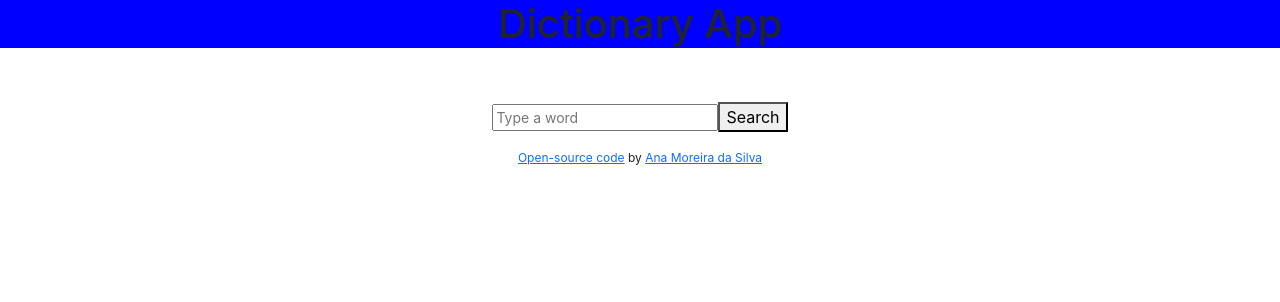
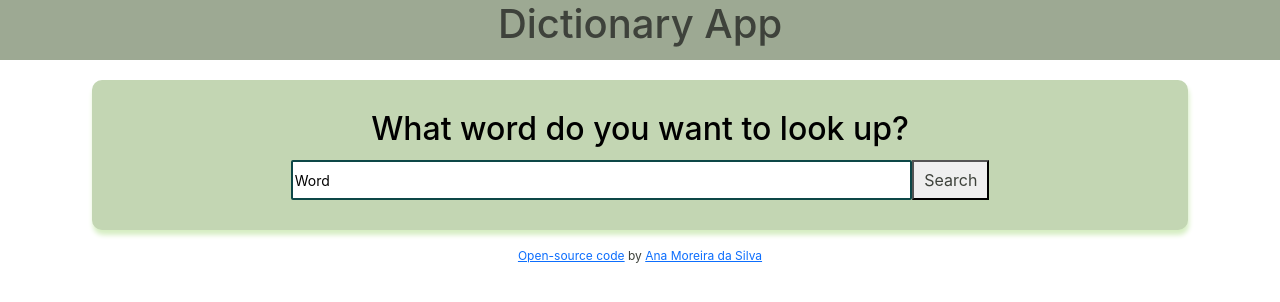
Before and after one commit to anasilva81/dictionary-project, a React (Create React App) app: page / in a window 1280 px wide. Shown: the top 302 px of the page. Built offline with nearby package versions, Linux system fonts and the light colour scheme; no server answers.

Commit message:
Added style and default keyword

```diff
--- a/src/App.css
+++ b/src/App.css
@@ -1,5 +1,10 @@
+* {
+  color: #3e423b;
+}
+
 h1 {
   display: block;
   text-align: center;
-  background-color: blue;
+  background-color: #9da993;
+  padding-bottom: 12px;
 }
--- a/src/App.js
+++ b/src/App.js
@@ -11,7 +11,7 @@ function App() {
         </header>
       </div>
       <main>
-        <Dictionary />
+        <Dictionary defaultKeyword="Word" />
       </main>
       <footer>
         <Footer />
--- a/src/Dictionary.css
+++ b/src/Dictionary.css
@@ -1,8 +1,26 @@
 .Dictionary {
   text-align: center;
-  margin-top: 100px;
+  margin-top: 80px;
 }
 
-.form-text {
-  max-width: 200pxs;
+.Dictionary section {
+  background: #c3d6b3;
+  box-shadow: 1px 5px 5px #d6eec3;
+  padding: 30px;
+  border-radius: 10px;
+  margin: 10px;
 }
+
+.Dictionary input {
+  display: center;
+  color: black;
+  width: 60%;
+  height: 40px;
+  border: 2px solid rgb(13, 71, 71);
+  border-radius: 2px;
+}
+
+.search-btn {
+  height: 40px;
+  padding: 0 10px;
+}
--- a/src/Dictionary.js
+++ b/src/Dictionary.js
@@ -3,41 +3,64 @@ import Results from "./Results.js";
 import axios from "axios";
 import "./Dictionary.css";
 
-export default function Dictionary() {
-  let [Keyword, setKeyword] = useState("");
+export default function Dictionary(props) {
+  let [Keyword, setKeyword] = useState(props.defaultKeyword);
   let [results, setResults] = useState(null);
+  let [loaded, setLoaded] = useState(false);
 
   function handleResponse(response) {
     console.log(response.data);
     setResults(response.data[0]);
   }
 
-  function search(event) {
-    event.preventDefault();
-
+  function search() {
     let apiUrl = `https://api.dictionaryapi.dev/api/v2/entries/en/${Keyword}`;
 
     axios.get(apiUrl).then(handleResponse);
+  }
+
+  function handleSubmit(event) {
+    event.preventDefault();
+    search();
   }
 
   function handleKeyword(event) {
     setKeyword(event.target.value);
   }
 
+  function handleSearch(event) {
+    event.preventDefault();
+    search();
+  }
+
+  function load() {
+    setLoaded(true);
+    search();
+  }
+
+  if (loaded) {
     return (
       <div className="Dictionary">
-      <form onSubmit={search}>
+        <section>
+          <h2>What word do you want to look up?</h2>
+          <form onSubmit={handleSubmit}>
             <input
               type="search"
               className="form-text"
               placeholder="Type a word"
               onChange={handleKeyword}
+              defaultValue={props.defaultKeyword}
             />
-        <button type="button" className="search-btn">
+            <button onClick={handleSearch} type="button" className="search-btn">
               Search
             </button>
           </form>
+        </section>
         <Results results={results} />
       </div>
     );
+  } else {
+    load();
+    return "Loading...";
   }
+}
--- a/src/Meaning.css
+++ b/src/Meaning.css
@@ -1,3 +1,12 @@
+.Meaning h3 {
+  color: black;
+}
+
+.definition {
+  font-weight: bold;
+}
+
 .example {
-  font-weight: lighter;
+  font-size: 14px;
+  opacity: 0.6;
 }
--- a/src/Meaning.js
+++ b/src/Meaning.js
@@ -11,7 +11,7 @@ export default function Meaning(props) {
         return (
           <div key={index}>
             <p>
-              Definition: {definition.definition}
+              <strong>Definition:</strong> {definition.definition}
               <br />
               <em className="example">{definition.example}</em>
               <Synonyms synonyms={definition.synonyms} />
--- a/src/Phonetic.css
+++ b/src/Phonetic.css
@@ -1,5 +1,11 @@
 .btn {
   margin-bottom: 10px;
+  background-color: #9da993;
+}
+
+.btn :hover {
+  color: #9da993;
+  background-color: white;
 }
 
 .pronounce {
--- a/src/Results.css
+++ b/src/Results.css
@@ -2,3 +2,7 @@
   text-transform: capitalize;
   text-align: justify;
 }
+
+h2 {
+  color: black;
+}
--- a/src/Results.js
+++ b/src/Results.js
@@ -7,6 +7,7 @@ export default function Results(props) {
   if (props.results) {
     return (
       <div className="Results">
+        <section>
           <h2>{props.results.word}</h2>
           {props.results.phonetics.map(function (phonetic, index) {
             return (
@@ -15,11 +16,12 @@ export default function Results(props) {
               </div>
             );
           })}
+        </section>
         {props.results.meanings.map(function (meaning, index) {
           return (
-            <div key={index}>
+            <section key={index}>
               <Meaning meaning={meaning} />
-            </div>
+            </section>
           );
         })}
       </div>
--- /dev/null
+++ b/src/Synonyms.css
@@ -0,0 +1,13 @@
+.Synonyms {
+  display: flex;
+  list-style-type: none;
+  margin-left: 0;
+}
+
+.Synonyms li {
+  padding: 0 10px;
+  margin-top: 10px;
+  margin-right: 10px;
+  border: 1px solid rgb(13, 71, 71);
+  border-radius: 5px;
+}
--- a/src/Synonyms.js
+++ b/src/Synonyms.js
@@ -1,4 +1,5 @@
 import React from "react";
+import "./Synonyms.css";
 
 export default function Synonyms(props) {
   if (props.synonyms) {
```
Lines whose indentation alone changed are shown as unchanged.
